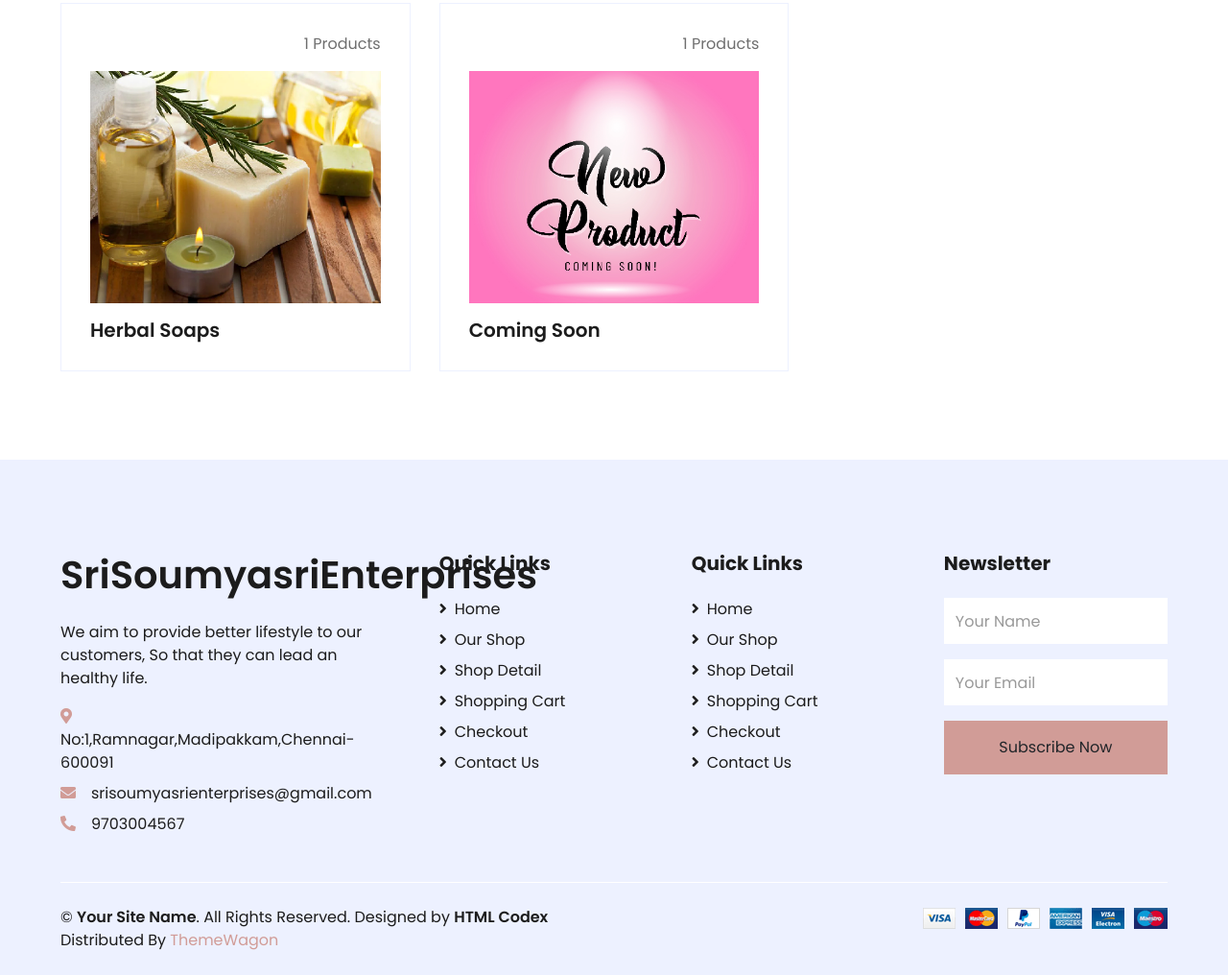
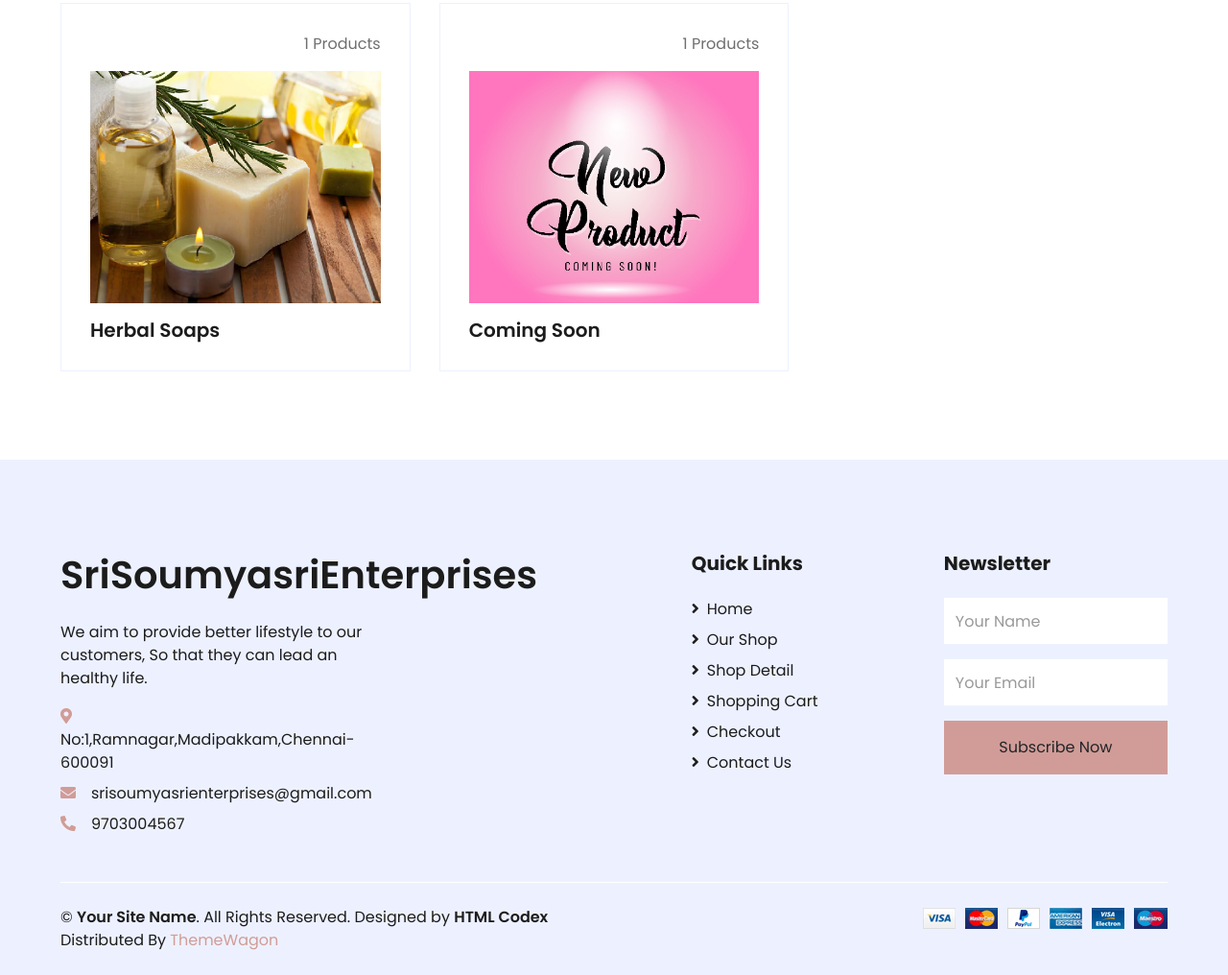
Before and after one commit to routhala84/routhala84.github.io, a plain HTML site: page index.html in a window 1280 px wide. Shown: the part 1326-2342 px from the top of the page at 96% size. Drawn offline with nearby package versions, Linux system fonts and the light colour scheme.

Commit message:
Signed-off-by: routhala84 <suman.routhula@gmail.com>

```diff
--- a/index.html
+++ b/index.html
@@ -322,15 +322,7 @@
             <div class="col-lg-8 col-md-12">
                 <div class="row">
                     <div class="col-md-4 mb-5">
-                        <h5 class="font-weight-bold text-dark mb-4">Quick Links</h5>
-                        <div class="d-flex flex-column justify-content-start">
-                            <a class="text-dark mb-2" href="index.html"><i class="fa fa-angle-right mr-2"></i>Home</a>
-                            <a class="text-dark mb-2" href="shop.html"><i class="fa fa-angle-right mr-2"></i>Our Shop</a>
-                            <a class="text-dark mb-2" href="detail.html"><i class="fa fa-angle-right mr-2"></i>Shop Detail</a>
-                            <a class="text-dark mb-2" href="cart.html"><i class="fa fa-angle-right mr-2"></i>Shopping Cart</a>
-                            <a class="text-dark mb-2" href="checkout.html"><i class="fa fa-angle-right mr-2"></i>Checkout</a>
-                            <a class="text-dark" href="contact.html"><i class="fa fa-angle-right mr-2"></i>Contact Us</a>
-                        </div>
+
                     </div>
                     <div class="col-md-4 mb-5">
                         <h5 class="font-weight-bold text-dark mb-4">Quick Links</h5>
```
Also changed, not shown: 1 other file.
